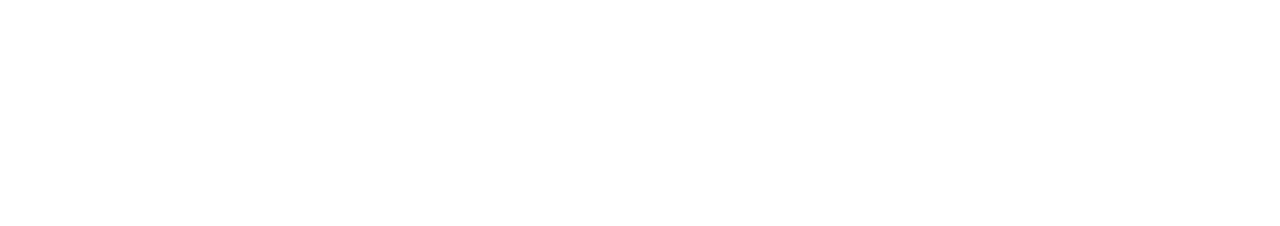
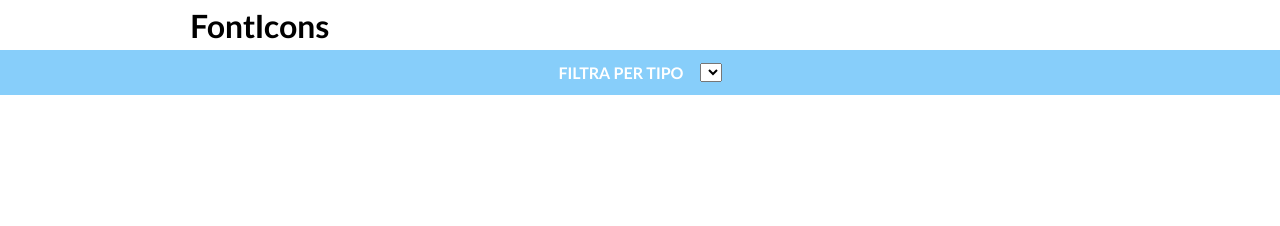
Before and after one commit to Garox7/js-es6-icons, a plain HTML site: page index.html in a window 1280 px wide. Drawn offline with Linux system fonts and the light colour scheme.

Commit message:
Layout add

```diff
--- a/css/style.css
+++ b/css/style.css
@@ -3,3 +3,66 @@
     padding: 0;
     margin: 0;
 }
+
+html {
+    font-family:'Gill Sans', 'Gill Sans MT', Calibri, 'Trebuchet MS', sans-serif ;
+}
+
+body {
+    height: 100vh;
+    width: 100vw;
+}
+
+/******** HEADER ******+*/
+.header__logo {
+    height: 50px;
+    max-width: 900px;
+    margin: 0 auto;
+    display: flex;
+    justify-content: flex-start;
+    align-items: center;
+}
+
+/******** FILTER ******+*/
+.filter__select {
+    background-color: lightskyblue;
+    height: 45px;
+    display: flex;
+    justify-content: center;
+    align-items: center;
+}
+
+.filter__select label {
+    color: white;
+    text-transform: uppercase;
+    margin-right: 1rem;
+    font-weight: bold;
+}
+
+/******** CARD ******+*/
+.card__container {
+    max-width: 900px;
+    margin: 0 auto;
+    padding: 4rem 1rem;
+    display: flex;
+    justify-content: space-around;
+    flex-wrap: wrap;
+    gap: 2rem;
+}
+
+.card {
+    flex: 1 1 150px;
+    background-color: aqua;
+    font-size: 28px;
+    padding: 1rem;
+    border-radius: 15px;
+    display: flex;
+    flex-direction: column;
+    justify-content: center;
+    align-items: center;
+}
+
+.card i {
+    font-size: 50px;
+    margin-bottom: 1rem;
+}
--- a/index.html
+++ b/index.html
@@ -8,11 +8,44 @@
     <!-- style -->
     <link rel="stylesheet" href="css/style.css">
     <!-- javascritp -->
-    <script src="javascript/sccript.js" defer></script>
+    <script src="javascript/script.js" defer></script>
     <!-- fontawesome -->
     <link rel="stylesheet" href="https://cdnjs.cloudflare.com/ajax/libs/font-awesome/6.2.0/css/all.min.css" integrity="sha512-xh6O/CkQoPOWDdYTDqeRdPCVd1SpvCA9XXcUnZS2FmJNp1coAFzvtCN9BmamE+4aHK8yyUHUSCcJHgXloTyT2A==" crossorigin="anonymous" referrerpolicy="no-referrer" />
 </head>
 <body>
 
+    <header>
+        <div class="header__logo">
+            <h1>FontIcons</h1>
+        </div>
+    </header>
+    <main>
+
+        <div class="filter__select">
+            <label for="filter">filtra per tipo</label>
+            <select name="filter" id="filter">
+                <!-- <option value="all">All</option>
+                <option value="1">Animal</option>
+                <option value="2">Vegetable </option>
+                <option value="3">Persona</option> -->
+            </select>
+        </div>
+
+        <div class="card__container">
+
+            <!-- <div class="card">
+                <i class="fa-solid fa-user-ninja"></i>
+                <div>
+                    <p>ninja</p>
+                </div>
+            </div> -->
+
+
+
+        </div>
+
+    </main>
+
+
 </body>
 </html>
```
